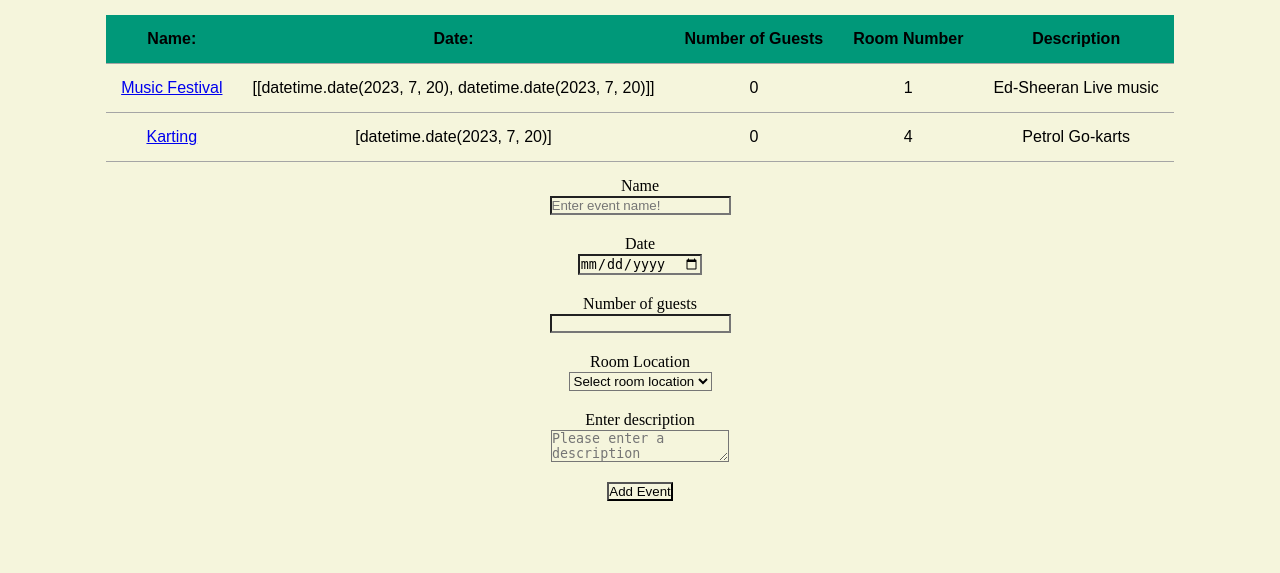
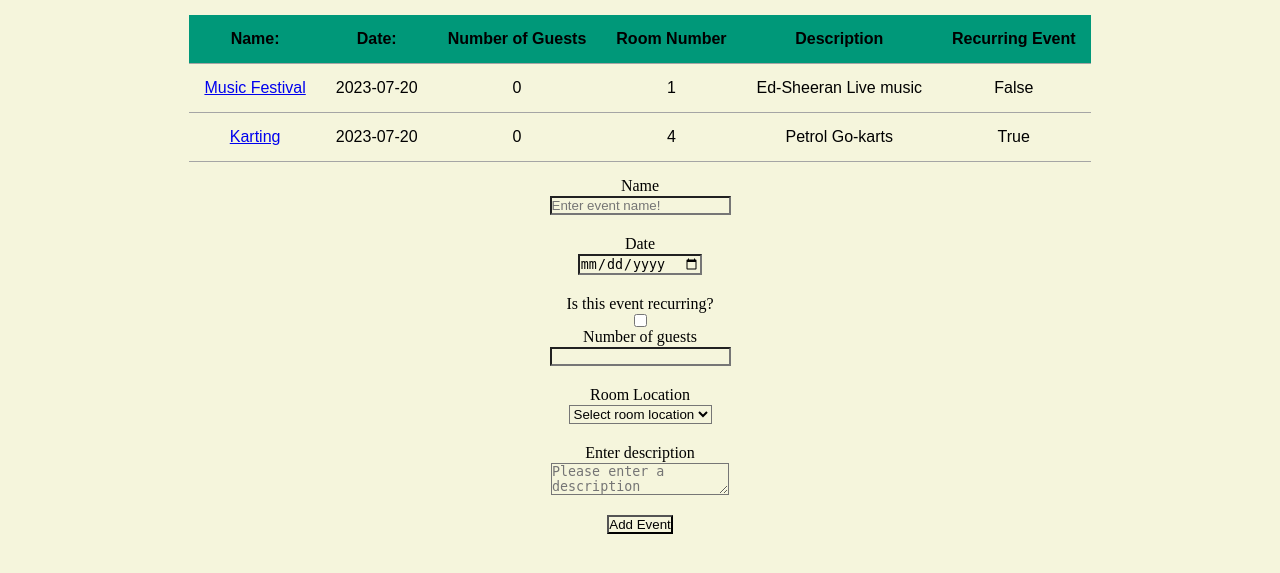
Before and after one commit to lewis-ferguson/flask_template_lab, a Flask app: page /events in a window 1280 px wide. Shown: the part 27-600 px from the top of the page. Run offline with Flask 3, Linux system fonts and the light colour scheme.

Commit message:
adding true/false recurring, need to fix issues when recurring box is checked when submitting a new entry

```diff
--- a/controllers/events_controller.py
+++ b/controllers/events_controller.py
@@ -17,7 +17,8 @@
     event_guests = request.form['guests']
     event_room_location = request.form['room_location']
     event_description = request.form['description']
-    new_event = Event(event_name, event_room_location, event_description)
+    event_recurring = request.form['recurring']
+    new_event = Event(event_name, event_room_location, event_description, event_recurring)
     add_new_event(new_event)
     add_guests(new_event, event_guests)
     new_event.date = event_date
--- a/models/event.py
+++ b/models/event.py
@@ -1,9 +1,10 @@
 from datetime import date
 
 class Event():
-    def __init__(self, name, date, room_location, description):
+    def __init__(self, name, room_location, description, recurring):
         self.name= name
-        self.date = [date]
+        self.date = date.today()
         self.guests = 0
         self.room_location = room_location
         self.description = description
+        self.recurring = recurring
--- a/models/events_list.py
+++ b/models/events_list.py
@@ -1,8 +1,8 @@
 from models.event import Event
 from datetime import date
 
-event1 =Event("Music Festival", [date.today(), date.today()], 1, "Ed-Sheeran Live music")
-event2 = Event("Karting", date.today(), 4, "Petrol Go-karts")
+event1 =Event("Music Festival",  1, "Ed-Sheeran Live music", False)
+event2 = Event("Karting", 4, "Petrol Go-karts", True)
 
 
 events = [event1, event2]
--- a/templates/index.jinja
+++ b/templates/index.jinja
@@ -19,6 +19,7 @@
             <th>Number of Guests</th>
             <th>Room Number</th>
             <th>Description</th>
+            <th>Recurring Event</th>
 
         </tr>
 
@@ -30,6 +31,7 @@
         <td>{{ event.guests}} </td>
         <td>{{ event.room_location }}</td>
         <td>{{ event.description}}</td>
+        <td>{{ event.recurring }}</td>
         </tr>
 
     {% endfor %}
@@ -44,8 +46,11 @@
 <input type="date" name="date" id="date" value="date">
 <br>
 
+<label for="recurring">Is this event recurring?</label>
+<input type="checkbox" name="recurring" id="recurring" value="false">
+
 <label for="guests" name="guests">Number of guests</label>
-<input type="number" name ="guests" id="guests">
+<input type="number" name ="guests" id="guests" min="0">
 <br>
 
 <label for="room_location">Room Location</label>
```
